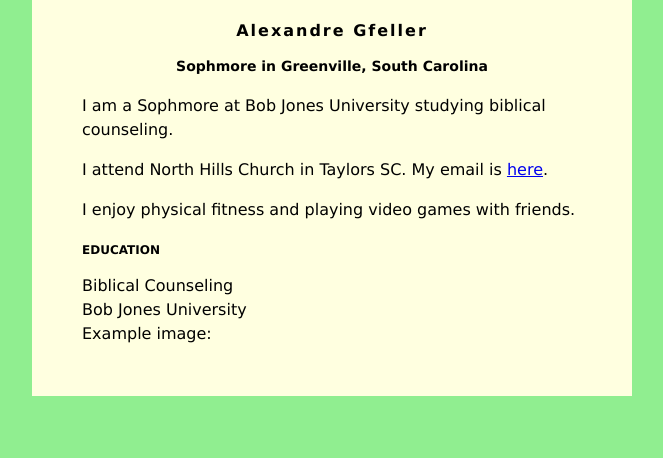
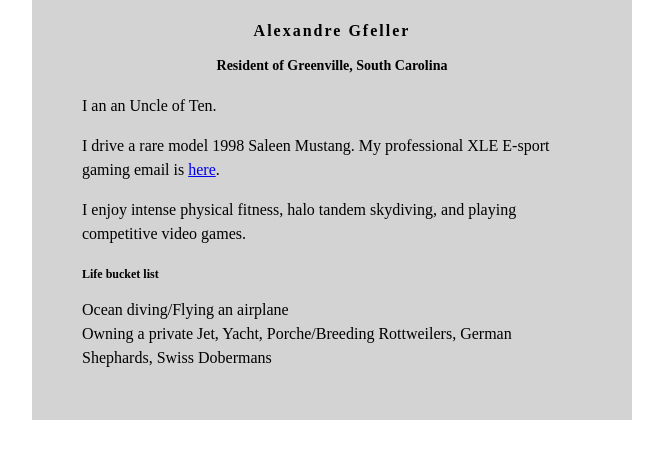
Before and after one commit to Xgfeller5/Xgfeller5.github.io, a plain HTML site: page index.html in a window 1280 px wide. Shown: the whole page, without its empty margins (308-971 px from the left). Drawn offline with Linux system fonts and the light colour scheme.

Commit message:
Update index.html

```diff
--- a/index.html
+++ b/index.html
@@ -2,11 +2,11 @@
 <head>
 <style>
 body {
-    background: lightgreen;
-    font-family: Verdana;
+    background: lightpurple;
+    font-family: Times New Roman;
 }
 #content {
-    background: lightyellow;
+    background: lightgrey;
     min-width: 200px;
     max-width: 500px;
     padding: 50px;
@@ -31,21 +31,19 @@ h3 {
 <body>
     <div id="content">
         <h1>Alexandre Gfeller</h1>
-        <h2>Sophmore in Greenville, South Carolina</h2>
+        <h2>Resident of Greenville, South Carolina</h2>
 
-         <p>I am a Sophmore at Bob Jones University studying biblical counseling.</p>
+         <p>I an an Uncle of Ten.</p>
          <p>
-            I attend North Hills Church in Taylors SC. My email is
-            <a href="mailto:agfel146@students.bju.edu">here</a>.
+            I drive a rare model 1998 Saleen Mustang. My professional XLE E-sport gaming email is
+            <a href="mailto:<X_master700@outlook.com">here</a>.
          </p>
          <p>
-            I enjoy physical fitness and playing video games with friends.
+            I enjoy intense physical fitness, halo tandem skydiving, and playing competitive video games.
          </p>
-        <h3>EDUCATION</h3>
-        Biblical Counseling<br />
-        Bob Jones University<br />
-        Example image:
-        <img/>
+        <h3>Life bucket list</h3>
+        Ocean diving/Flying an airplane<br />
+        Owning a private Jet, Yacht, Porche/Breeding Rottweilers, German Shephards, Swiss Dobermans<br />
     </div>
 </body>
 </html>
```
